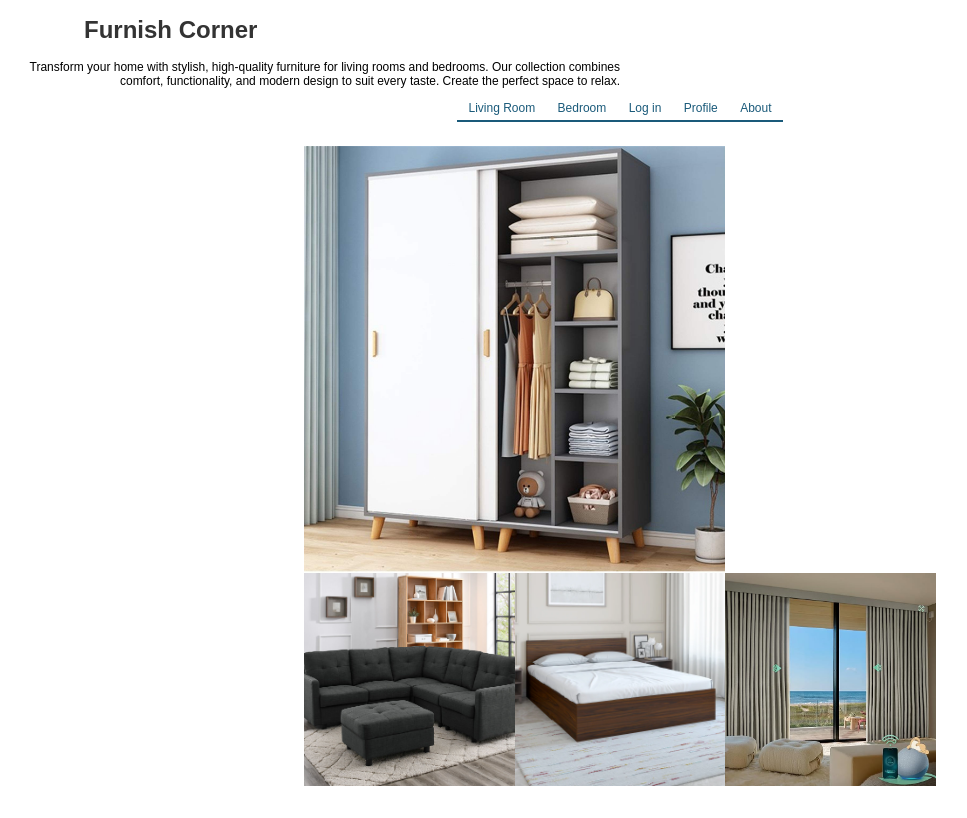
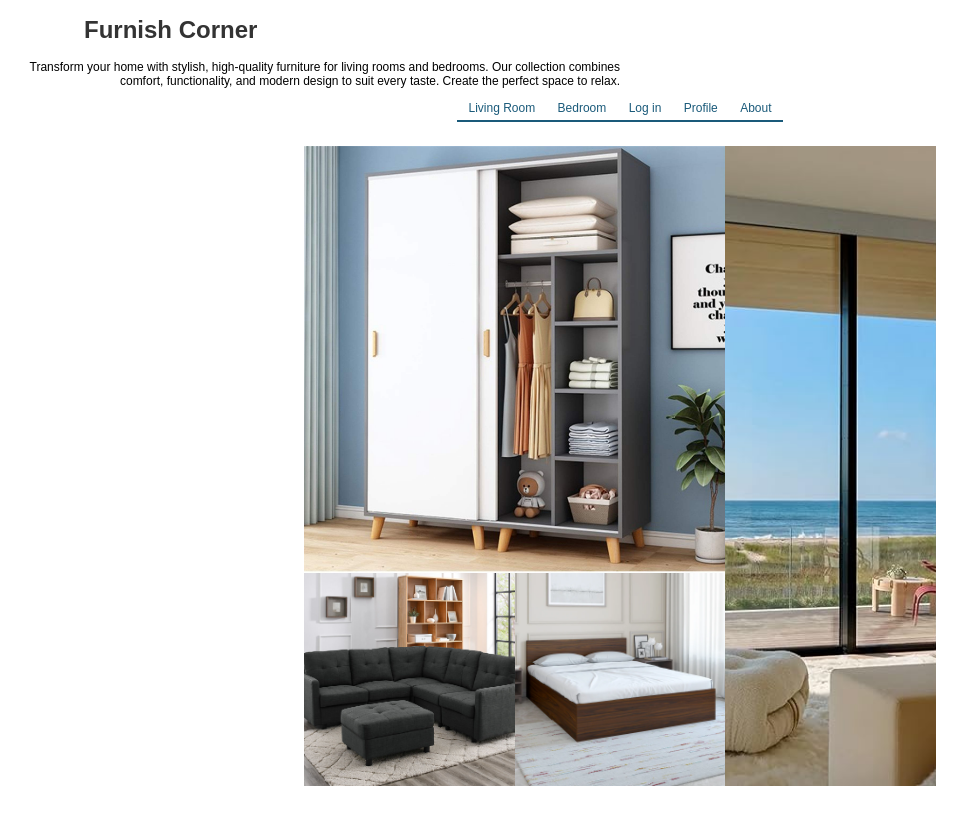
Before and after one commit to MartinLauff/Furnish-Corner, a PHP site: page / in a window 1280 px wide. Shown: the whole page, without its empty margins (20-987 px from the left). Run offline with PHP 8.4, Linux system fonts and the light colour scheme.

Commit message:
index fix

```diff
--- a/mystyle.css
+++ b/mystyle.css
@@ -47,7 +47,7 @@ hr {
 
 .grid-item:nth-child(2) {
   grid-column: 3 / 4;
-  grid-row: 3 / 4;
+  grid-row: 1 / 4;
 }
 
 .grid-item:nth-child(3) {
```
